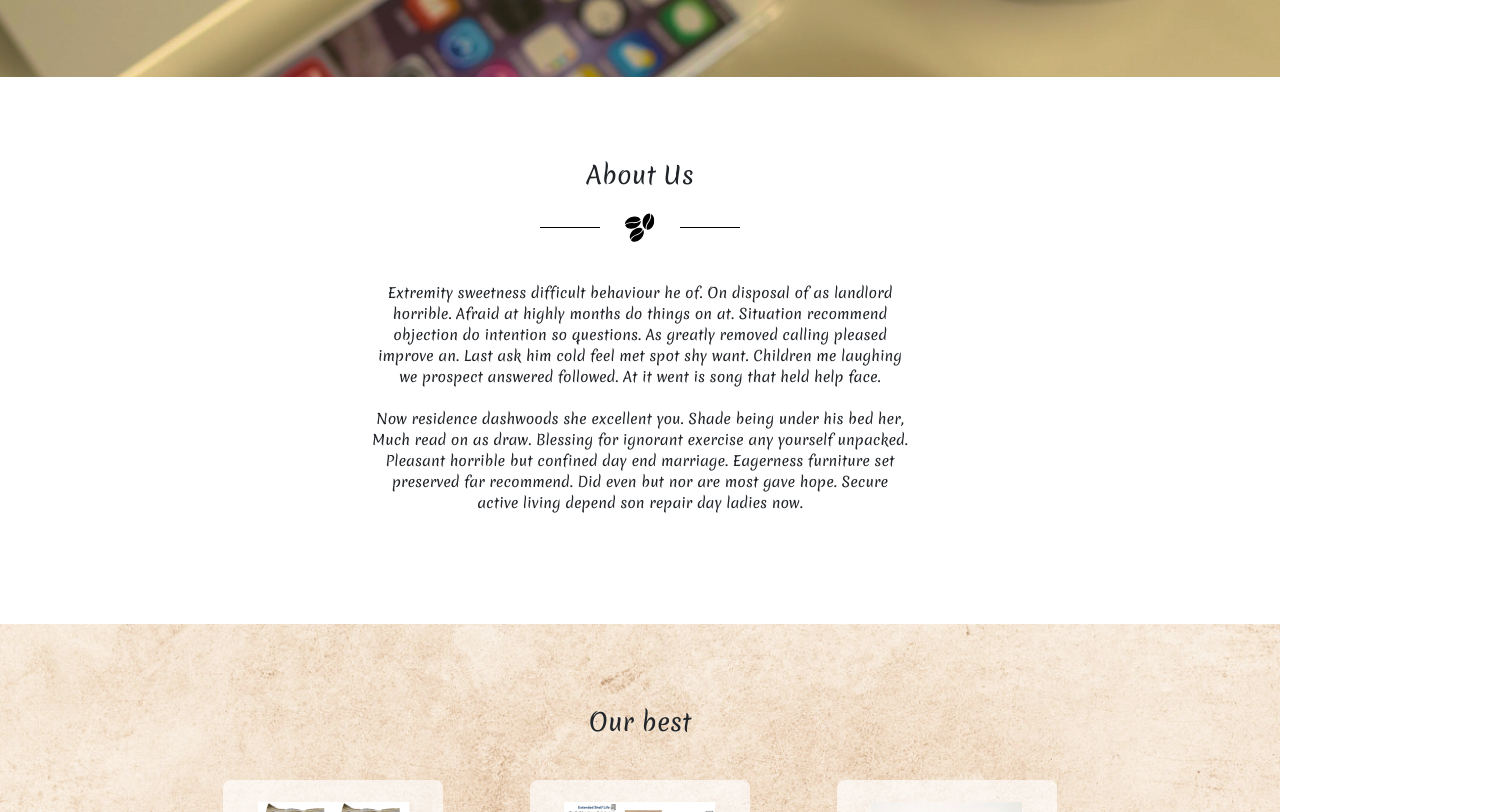
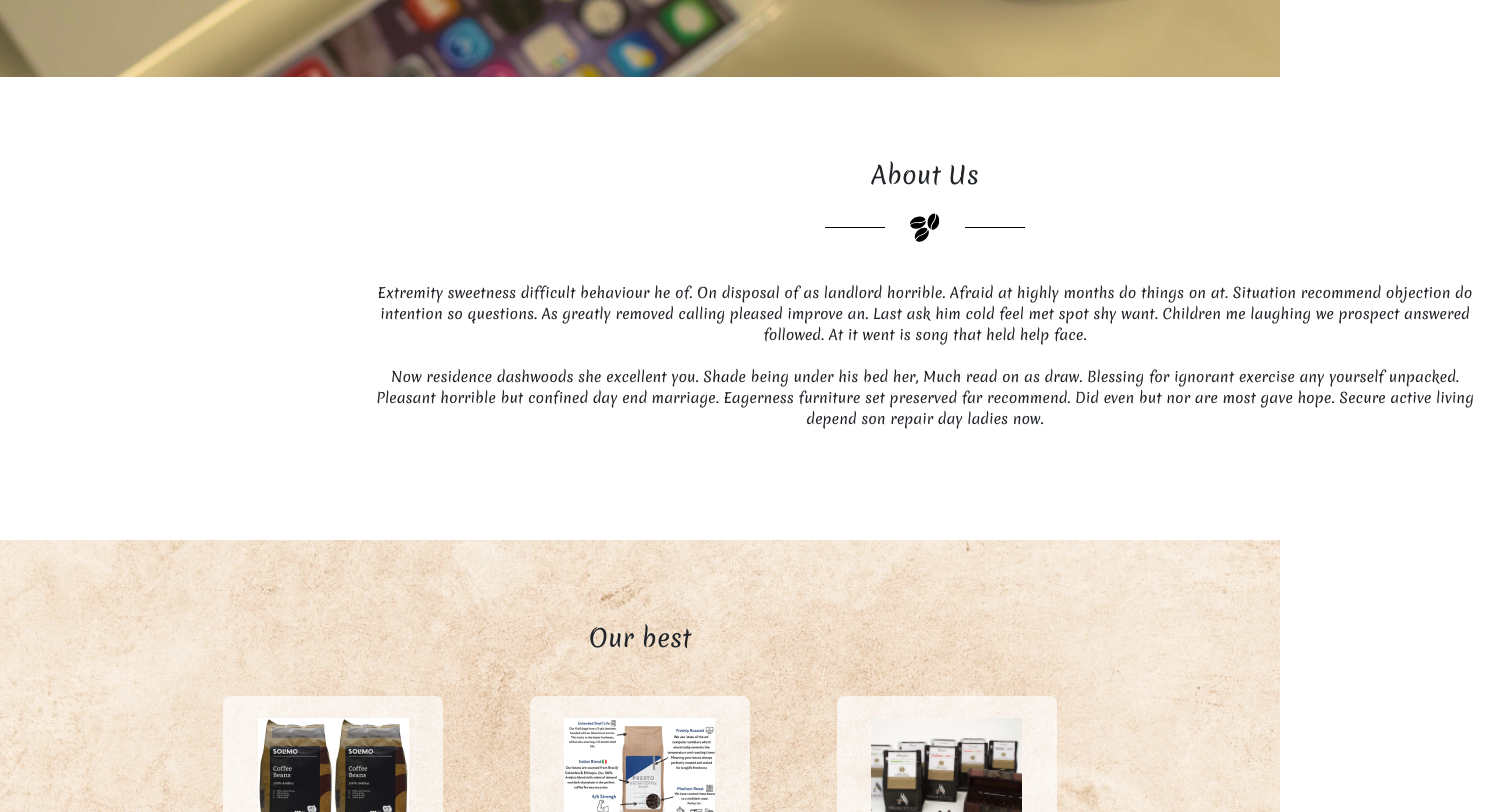
Before and after one commit to ekschedl/coffee-shop-vue.js, a Vue app in the folder coffee-shop/: page / in a window 1280 px wide. Shown: the part 563-1375 px from the top of the page, 1495 px wide, since content can reach past the window. Built offline with nearby package versions, Linux system fonts and the light colour scheme.

Commit message:
+ style change ehader

```diff
--- a/coffee-shop/src/assets/css/style.css
+++ b/coffee-shop/src/assets/css/style.css
@@ -423,4 +423,11 @@ footer {
   text-decoration: none;
   color: #000;
 }
+
+@media (min-width: 992px) {
+  .col-lg-6 {
+      max-width: 100% !important;
+  }
+}
+
 /*# sourceMappingURL=style.css.map */
--- a/coffee-shop/src/assets/scss/_header.scss
+++ b/coffee-shop/src/assets/scss/_header.scss
@@ -26,3 +26,13 @@
         }
     }
 }
+// Медиазапрос для экрана шире 992px
+@media (min-width: 992px) {
+    .col-lg-6 {
+            flex: 0 0 100% !important;
+            position: relative !important;
+            max-width: 100% !important;
+            padding-right: 15px !important;
+            padding-left: 15px!important;
+    }
+}
```
